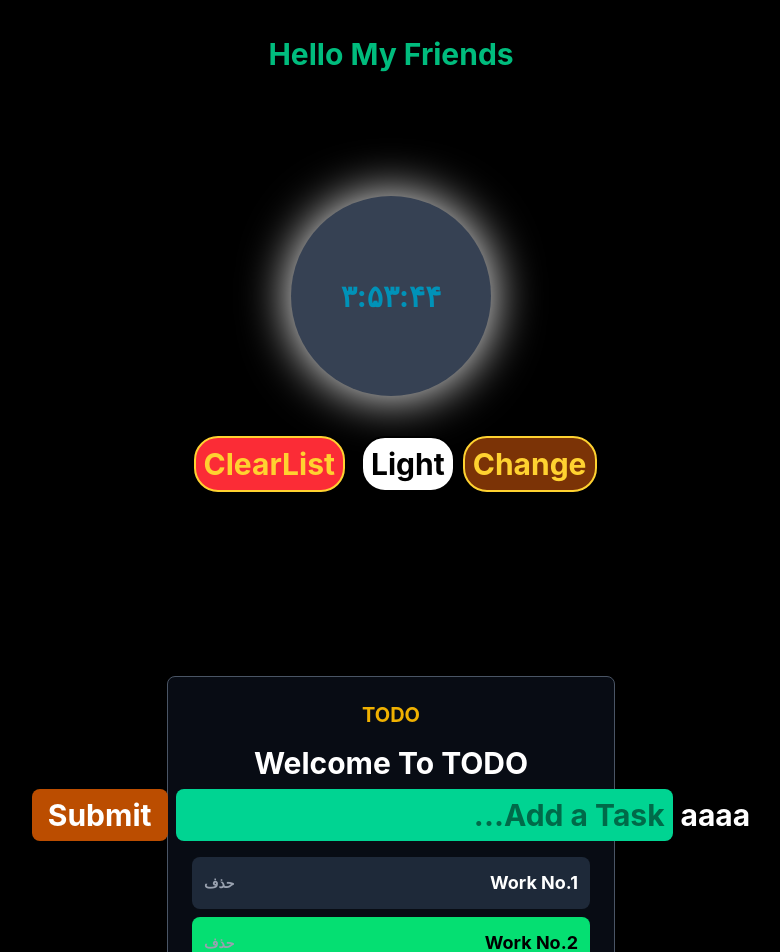
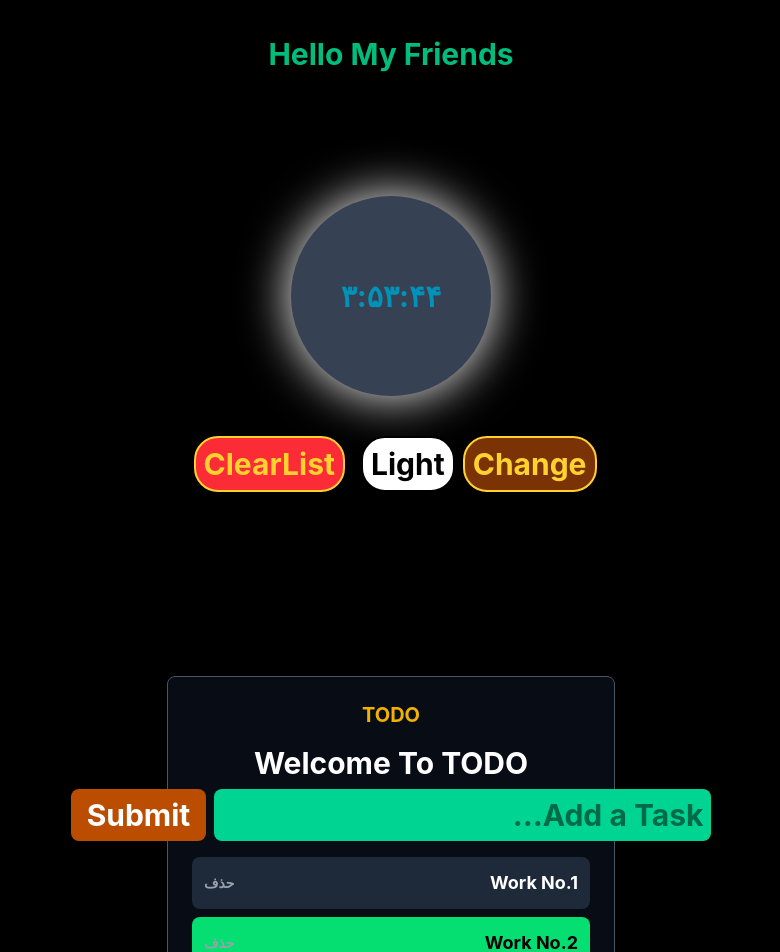
Before and after one commit to Ebrahimim29/React-Project-Site, a React (Vite) app: page / in a window 1280 px wide. Shown: the top 952 px of the page, without its empty margins (249-1029 px from the left). Built offline with nearby package versions, Linux system fonts and the light colour scheme.

Commit message:
Conditional Rendering-Part2

```diff
--- a/package.json
+++ b/package.json
@@ -13,6 +13,7 @@
     "@tailwindcss/vite": "^4.3.3",
     "react": "^19.2.8",
     "react-dom": "^19.2.8",
+    "react-icons": "^5.7.0",
     "tailwindcss": "^4.3.3"
   },
   "devDependencies": {
--- a/src/Component/TopForm.jsx
+++ b/src/Component/TopForm.jsx
@@ -1,19 +1,25 @@
-import { Fragment, useState } from "react";
+import { Fragment, useContext, useState } from "react";
+import { taskContext } from "../Context/taskContext";
 
 const TopForm = () => {
 
-    const [task, setTask] = useState("aaaa")
+    const [task, setTask] = useState("");
+    const {taskItems, setTaskItems} = useContext(taskContext);
 
     const handleSetTask = (event) =>{
         setTask(event.target.value)
     }
 
+    const handleAddTask = (event) =>{
+        event.preventDefault()
+        setTaskItems([...taskItems, {id:Math.random(), title:task, done:false}])
+    }
+
     return (
         <Fragment>
             <h4 className="text-white mb-2">Welcome To TODO</h4>
-            <form className="w-full px-4">
+            <form className="w-full px-4" onSubmit={handleAddTask}>
                 <div className="flex items-center justify-center gap-2 w-full">
-                    {task}
                     <input type="text" className="bg-emerald-400 p-2 rounded-lg flex-1
                     outline-none text-black" placeholder="Add a Task..."
                     onChange={handleSetTask}/>
```
Also changed, not shown: 1 other file (tests, documents, lock files or other folders).
